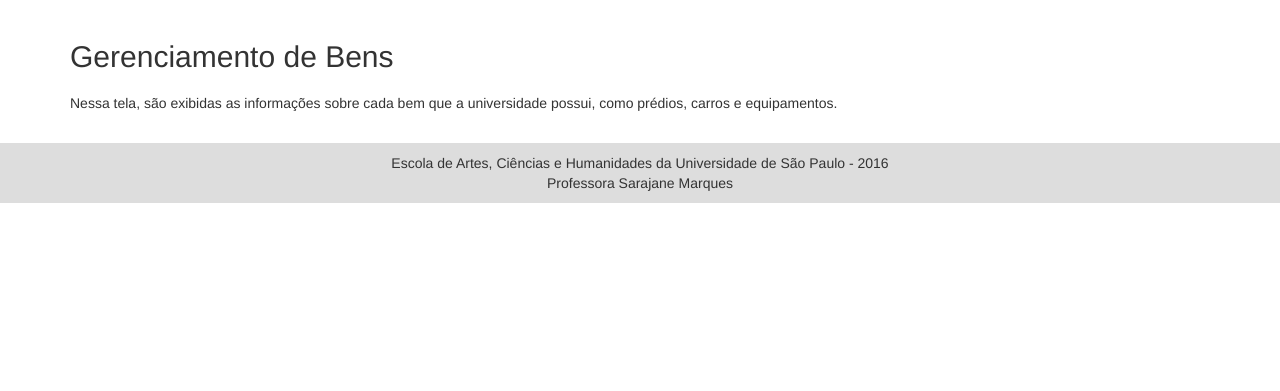
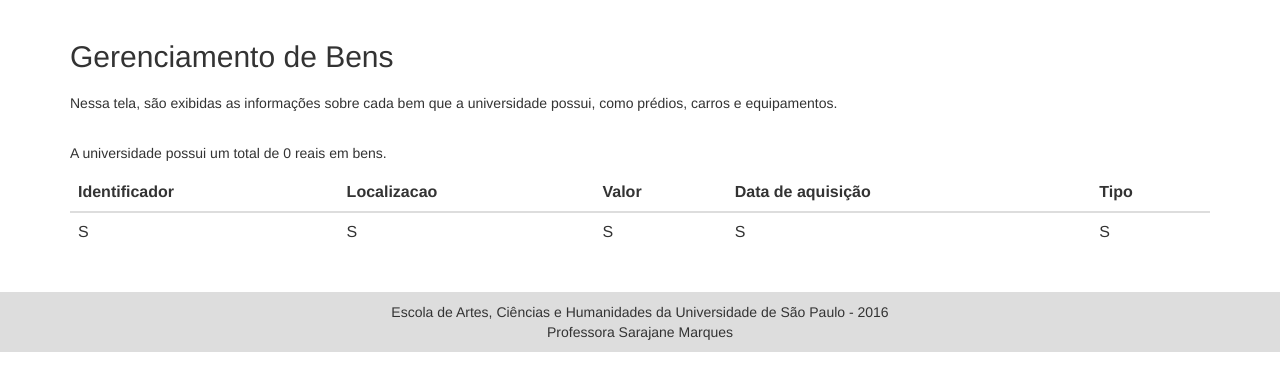
Before and after one commit to Pedrospecian/BD_2Sem_2016, a PHP site: page /bens.php in a window 1280 px wide. Shown: the part 90-481 px from the top of the page. Run offline with PHP 8.4, Linux system fonts and the light colour scheme; tables that the repository leaves empty hold one stand-in row (values such as "Sample post"); some libraries are stand-ins or nearby versions.

Commit message:
feito dela de bens

```diff
--- a/src/BD/bens.php
+++ b/src/BD/bens.php
@@ -1,5 +1,6 @@
 <?php
 	include "header.html";
+	include "queries.php";
 ?>
 <main>
 	<div class="container">
@@ -8,6 +9,35 @@
 			Nessa tela, são exibidas as informações sobre cada bem que a universidade
 			possui, como prédios, carros e equipamentos.
 		</p>
+		<br>
+		<p>
+			A universidade possui um total de <?php echo mysqli_fetch_array(somaValorBens())[total] ?> reais em bens.
+		</p>
+		<table class="table">
+			<thead>
+				<tr>
+		        	<th>Identificador</th>
+		        	<th>Localizacao</th>
+		        	<th>Valor</th>
+		        	<th>Data de aquisição</th>
+		        	<th>Tipo</th>
+		     	</tr>
+    		</thead>
+		    <tbody>
+		    	<?php
+		    		$bens = consultaBens();
+		    		while ($dados = mysqli_fetch_array($bens)) {
+		    			echo "<tr>";
+		    			echo "<td>".$dados[Identificador]."</td>";
+		    			echo "<td>".$dados[Localizacao]."</td>";
+		    			echo "<td>".$dados[Valor]."</td>";
+		    			echo "<td>".$dados[Data_de_Aquisicao]."</td>";
+		    			echo "<td>".$dados[Tipo]."</td>";
+		    			echo "</tr>";
+		    		}
+		    	?>
+			</tbody>
+		</table>
 	</div>
 </main>
 <?php
--- a/src/BD/queries.php
+++ b/src/BD/queries.php
@@ -88,6 +88,26 @@
         return $resultado;
     }
 
+    //lista todas as informacoes dos bens
+    function consultaBens(){
+        $bd= conectaBD();
+        $sql="SELECT *
+                FROM  Bens ";
+        $resultado = $bd->query($sql);
+        $bd->close();
+        return $resultado;
+    }
+
+    //funcao para retornar valor total de todos os bens
+    function somaValorBens(){
+        $bd= conectaBD();
+        $sql="SELECT SUM( Valor ) AS total
+                FROM Bens";
+        $resultado = $bd->query($sql);
+        $bd->close();
+        return $resultado;
+    }
+
     //insere projeto pesquisa
     //retorna true se inseriu e false se deu erro
     function inserePesquisa($objetivo, $descricao, $orcamento, $atividade, $idFiananciador){
```
